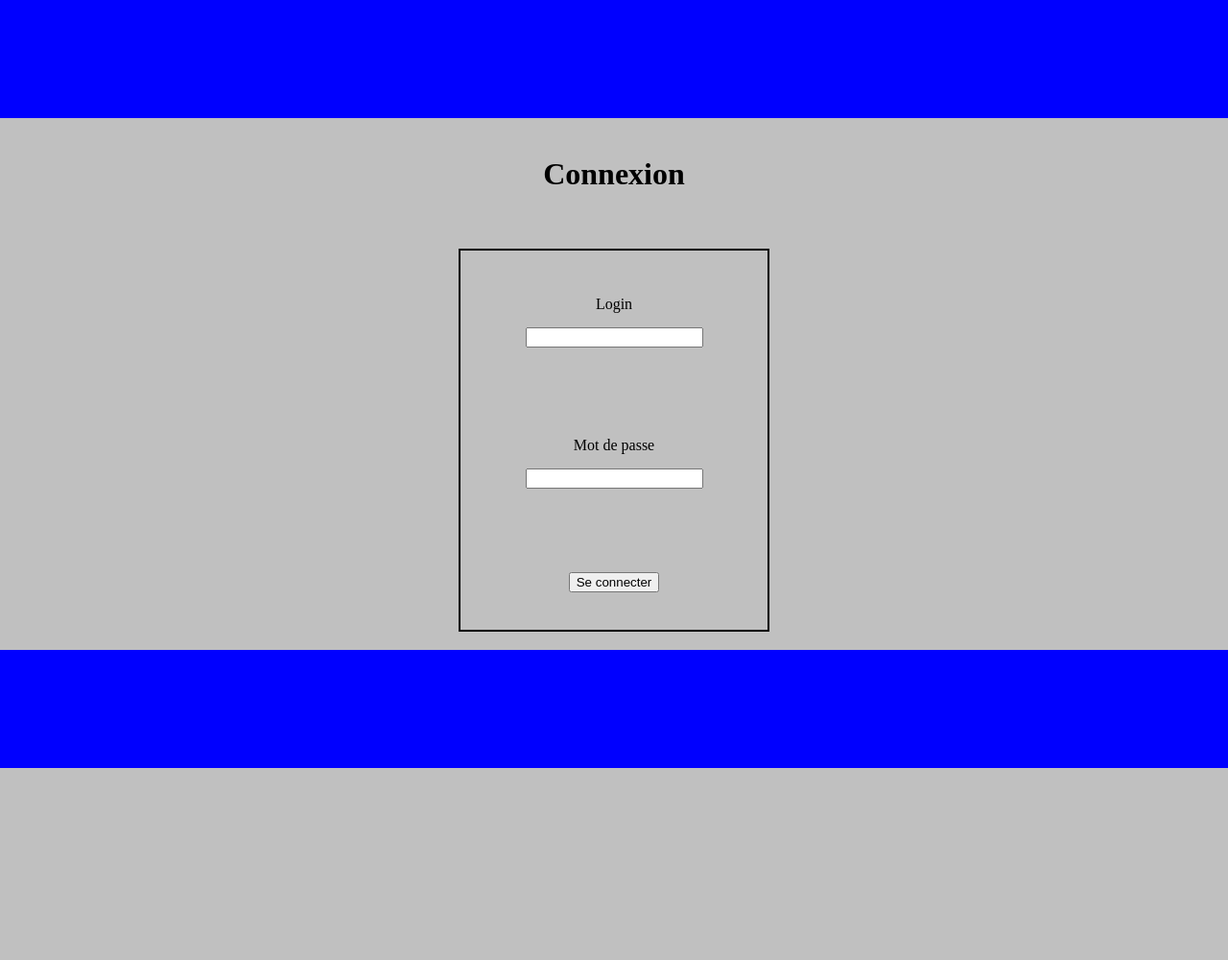
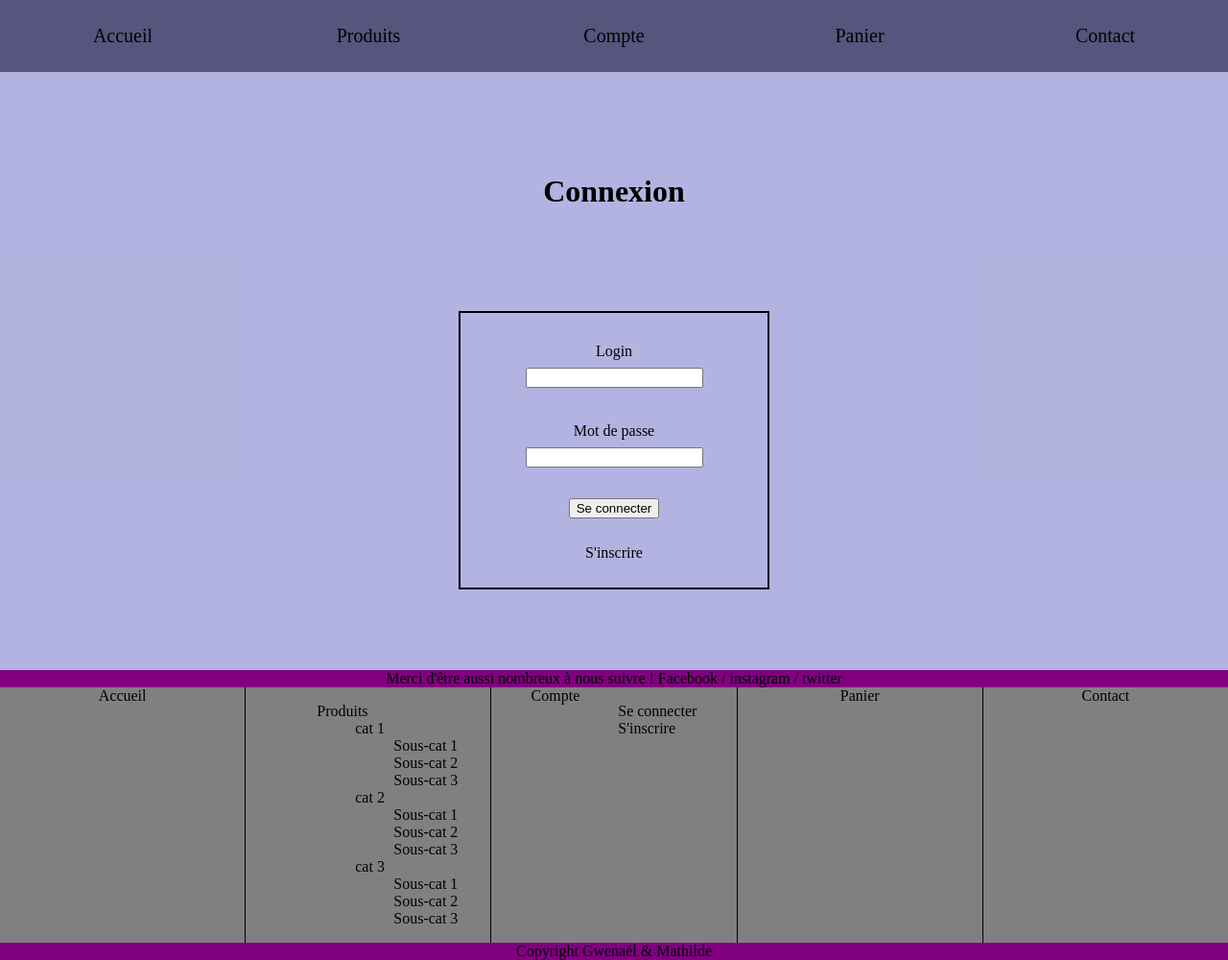
Before and after one commit to gwenael-mahe/boutique, a PHP site: page /connexion.php in a window 1280 px wide. Shown: the whole page at 96% size. Before the commit the page ends 800 px from the top, so only its background shows below. Run offline with PHP 8.4, Linux system fonts and the light colour scheme.

Commit message:
Ajout footer + MAJ css (ajout class footer et maj class formulaire)

```diff
--- a/connexion.php
+++ b/connexion.php
@@ -6,9 +6,8 @@ session_start();
 
 $user = new user();
 
-if(isset($_POST['connexion']))
-{
-    $user->connexion($_POST['login'],$_POST['password']);
+if (isset($_POST['connexion'])) {
+    $user->connexion($_POST['login'], $_POST['password']);
 }
 
 ?>
@@ -25,11 +24,13 @@ if(isset($_POST['connexion']))
 
 <body>
 
+    <?php include 'include/header.php' ?>
+
     <main>
 
         <h1> Connexion </h1>
 
-        <form action='' method='POST'>
+        <form class='module_co' action='' method='POST'>
             <div class='input'>
                 <label> Login </label>
                 <input type='texte' name='login' required />
@@ -40,10 +41,14 @@ if(isset($_POST['connexion']))
             </div>
 
             <input type='submit' name='connexion' value="Se connecter" />
+
+            <a href='inscription.php'> S'inscrire </a>
         </form>
 
     </main>
 
+    <?php include 'include/footer.php' ?>
+
 </body>
 
 </html>
--- a/css/rncp.css
+++ b/css/rncp.css
@@ -11,19 +11,24 @@ body {
     justify-content: center;
     flex-grow: 1;
     margin: 0;
-    height: 100vh;
-    background: blue;
+    height: 125vh;
+    background: rgb(169, 169, 250);
+}
+
+a{
+    text-decoration: none;
+    color:black;
 }
 
 /* Main */
 
 main {
     display: flex;
-    flex-grow: 0.6;
     flex-direction: column;
-    justify-content: space-around;
+    flex-grow:1;
+    justify-content: space-evenly;
     align-items: center;
-    background-color: silver;
+    background-color: rgba(192, 192, 192, 0.445);
 }
 
 /* Nav */
@@ -34,7 +39,6 @@ nav {
     flex-direction: column;
     justify-content: space-between;
     z-index: 1;
-    color: white;
 }
 
 nav h1 {
@@ -103,12 +107,12 @@ nav li li:hover ul.niveau3 {
 
 /* form */
 
-form {
+.module_co {
     display: flex;
     flex-direction: column;
-    flex-grow: 0.8;
+    flex-grow: 0.4;
     width: 25%;
-    justify-content: space-around;
+    justify-content: space-evenly;
     align-items: center;
     border: solid 2px black;
 }
@@ -120,5 +124,45 @@ form {
     flex-direction: column;
     flex-grow: 0.1;
     justify-content: space-around;
-    align-items:center;
+    align-items: center;
 }
+
+/* footer */
+
+footer {
+    display: flex;
+    flex-direction:column;
+    background: purple;
+}
+
+footer aside {
+    display: flex;
+    justify-content: center;
+}
+
+footer section {
+    display: flex;
+    flex-grow: 1;
+    flex-direction: row;
+    justify-content: space-around;
+    background: gray;
+}
+
+footer section article {
+    display: flex;
+    flex-basis:20%;
+    justify-content: center;
+}
+
+#border1{
+    border-left: solid 1px black;
+    border-right: solid 1px black;
+}
+
+#border2{
+    border-right: solid 1px black;
+}
+
+footer section article li{
+    list-style-type: none;
+}
--- /dev/null
+++ b/include/footer.php
@@ -0,0 +1,68 @@
+    <footer>
+
+        <aside> Merci d'être aussi nombreux à nous suivre ! Facebook / instagram / twitter </aside>
+
+        <section class='footer_section'>
+            <article> <a href='index.php'> Accueil </a> </article>
+            <article id='border1'>
+
+                <ul>
+                    <li> <a href='produit.php'> Produits </a> </li>
+                    <ul>
+                        <li><a href='categorie.php'> cat 1 </a>
+                            <ul>
+                                <li><a href='sous_categorie.php'> Sous-cat 1 </a></li>
+                                <li><a href='sous_categorie.php'> Sous-cat 2 </a></li>
+                                <li><a href='sous_categorie.php'> Sous-cat 3 </a></li>
+                            </ul>
+                        </li>
+                        <li><a href='categorie.php'> cat 2 </a>
+                            <ul>
+                                <li><a href='sous_categorie.php'> Sous-cat 1 </a></li>
+                                <li><a href='sous_categorie.php'> Sous-cat 2 </a></li>
+                                <li><a href='sous_categorie.php'> Sous-cat 3 </a></li>
+                            </ul>
+                        </li>
+                        <li><a href='categorie.php'> cat 3 </a>
+                            <ul>
+                                <li><a href='sous_categorie.php'> Sous-cat 1 </a></li>
+                                <li><a href='sous_categorie.php'> Sous-cat 2 </a></li>
+                                <li><a href='sous_categorie.php'> Sous-cat 3 </a></li>
+                            </ul>
+                        </li>
+                    </ul>
+                </ul>
+
+            </article>
+
+            <article id='border2'> Compte
+                <?php if (!isset($_SESSION['login'])) { ?>
+                    <ul>
+                        <li><a href='connexion.php'> Se connecter </a></li>
+                        <li><a href='inscription.php'> S'inscrire </a></li>
+                    </ul>
+                    </li>
+                <?php } elseif ($_SESSION['login'] != 'admin') { ?>
+                    <ul>
+                        <li> Bonjour toi ! </li>
+                        <li><a href='profil.php'> Mon profil </a></li>
+                    </ul>
+                    </li>
+                <?php } else { ?>
+                    <ul>
+                        <li><a href='profil.php'> Mon profil </a></li>
+                        <li><a href='admin.php'> Gérer les produits </a></li>
+                        <li><a href='categorie.php'> Gérer les cat/sous_cat </a></li>
+                    </ul>
+                    </li>
+                <?php } ?>
+            </article>
+
+            <article id='border2'> <a href='panier.php'> Panier </a> </article>
+            <article> <a href='contact.php'> Contact </a> </article>
+
+        </section>
+
+        <aside> Copyright Gwenaël & Mathilde </aside>
+
+    </footer>
--- a/include/header.php
+++ b/include/header.php
@@ -49,5 +49,6 @@
     <?php } ?>
 
     <li class="princ"><a href='panier.php'> Panier </a></li>
+    <li class="princ"><a href='contact.php'> Contact </a></li>
     </ul>
 </nav>
```
Also changed, not shown: index.php (+22 -0 lines), inscription.php (+9 -4 lines).
